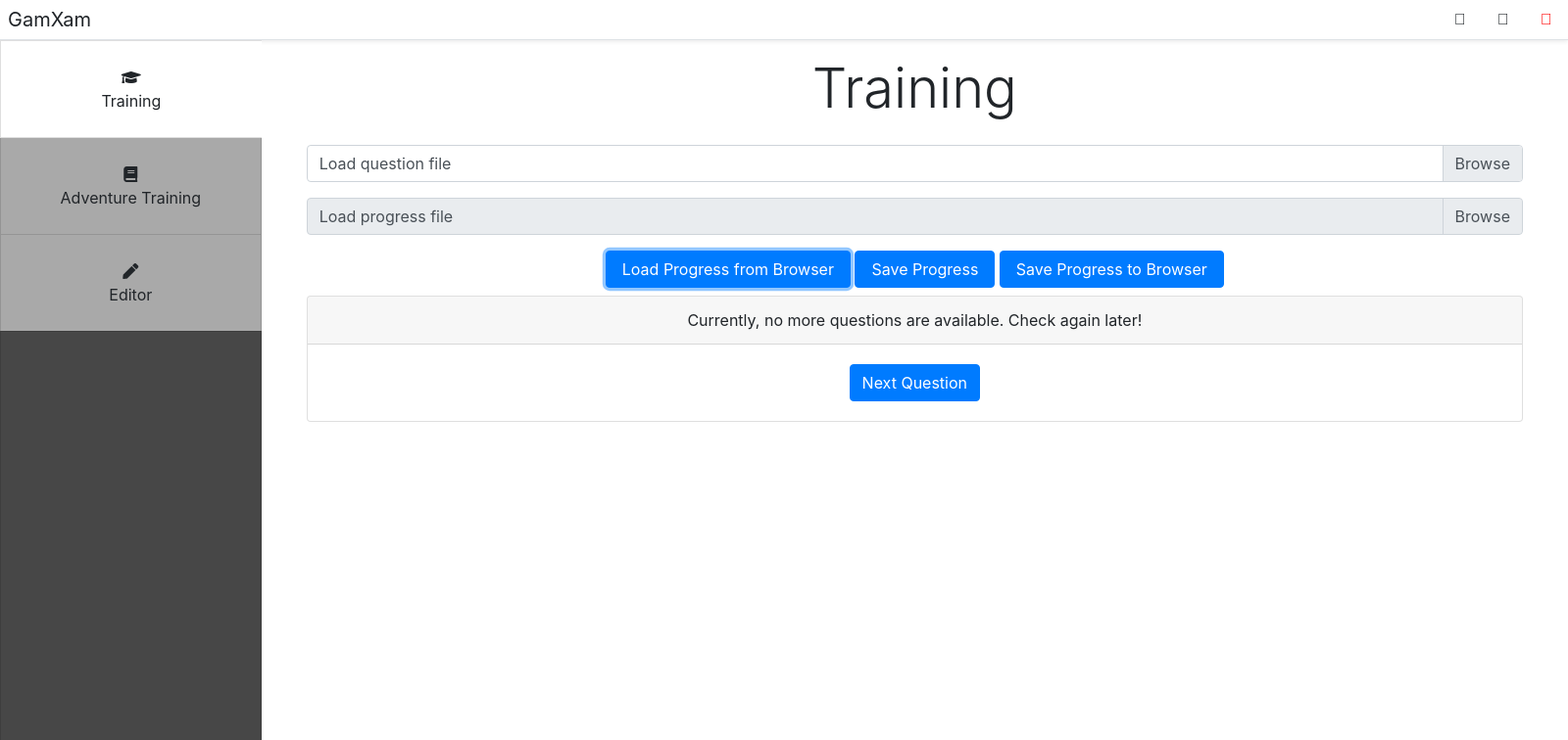
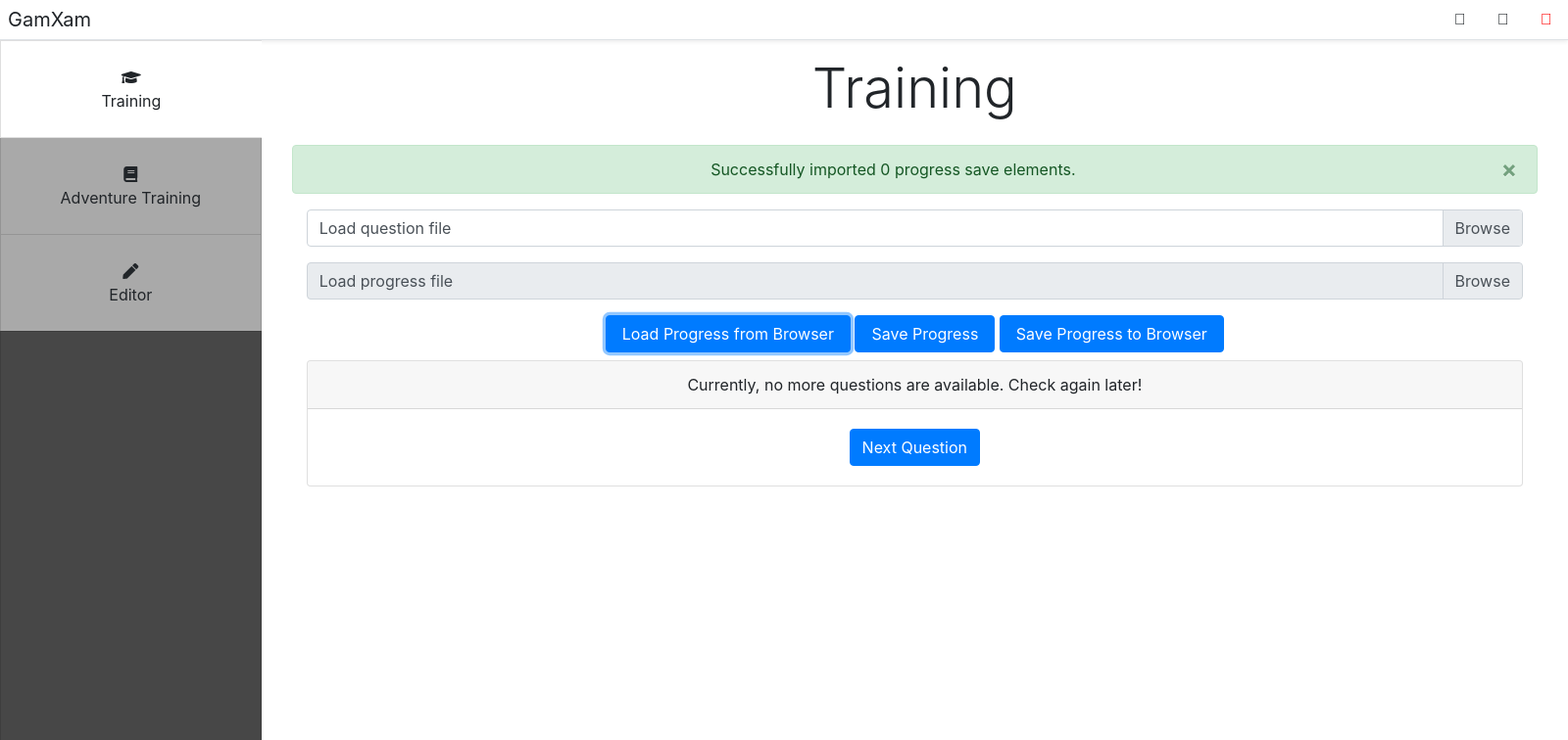
Before and after one commit to Vinpasso/GamXam, an Electron app: page html/index.html in a window 1600 px wide. Both pictures are taken after a click on the button "Load Progress from Browser". Shown: the top 756 px of the page at 98% size. Drawn offline with nearby package versions, Linux system fonts and the light colour scheme.

Commit message:
Add alerts on successful loads and saves

```diff
--- a/html/index.html
+++ b/html/index.html
@@ -67,6 +67,8 @@
             <div class="px-3 py-3 pt-md-3 pb-md-4 mx-auto text-center">
                 <!-- header -->
                 <h1 class="display-4 pb-3">Training</h1>
+                <div id="alerts">
+                </div>
                 <div class="input-group container-fluid pb-3">
                     <div class="custom-file">
                         <input type="file" class="custom-file-input" id="question-file">
--- a/js/examiner.js
+++ b/js/examiner.js
@@ -85,11 +85,13 @@ function loadLocalProgress() {
 }
 
 function handleProgress(xmlString) {
+    let numImported = 0;
     let domxml = new DOMParser().parseFromString(xmlString, "text/xml");
     progressStages = [[], [], [], [], [], []];
     for (let i = 0; i < progressStages.length; i++) {
         $(domxml).find("stage[id='" + i + "']").children("question").each(function (questionIndex) {
             progressStages[i].push(this.innerHTML);
+            numImported++;
         });
     }
 
@@ -127,9 +129,20 @@ function handleProgress(xmlString) {
 
     refreshProgressUI();
     postRandomQuestion();
+    showAlert("Successfully imported " + numImported + " progress save elements.");
+}
+
+function showAlert(content) {
+    $("#alerts").append("<div class=\"alert alert-success alert-dismissible fade show\" role=\"alert\" id=\"alert-box\">\n" +
+        "                        <span id=\"alert-box-content\">" + content + "</span>\n" +
+        "                        <button type=\"button\" class=\"close\" data-dismiss=\"alert\" aria-label=\"Close\">\n" +
+        "                            <span aria-hidden=\"true\">&times;</span>\n" +
+        "                        </button>\n" +
+        "                    </div>\n");
 }
 
 function exportProgressToXML() {
+    let exportedElements = 0;
     let xml = ["<?xml version=\"1.0\" encoding=\"UTF-8\" ?>", "<progress>"];
 
     xml.push("<head>");
@@ -143,6 +156,7 @@ function exportProgressToXML() {
         xml.push("<stage id=\"" + i + "\">");
         for (j = 0; j < progressStages[i].length; j++) {
             xml.push("<question>" + progressStages[i][j] + "</question>");
+            exportedElements++;
         }
         xml.push("</stage>");
     }
@@ -156,6 +170,7 @@ function exportProgressToXML() {
 
     xml.push("</progress>");
 
+    showAlert("Successfully exported " + exportedElements + " progress elements.");
     return xml.join("");
 }
 
```
